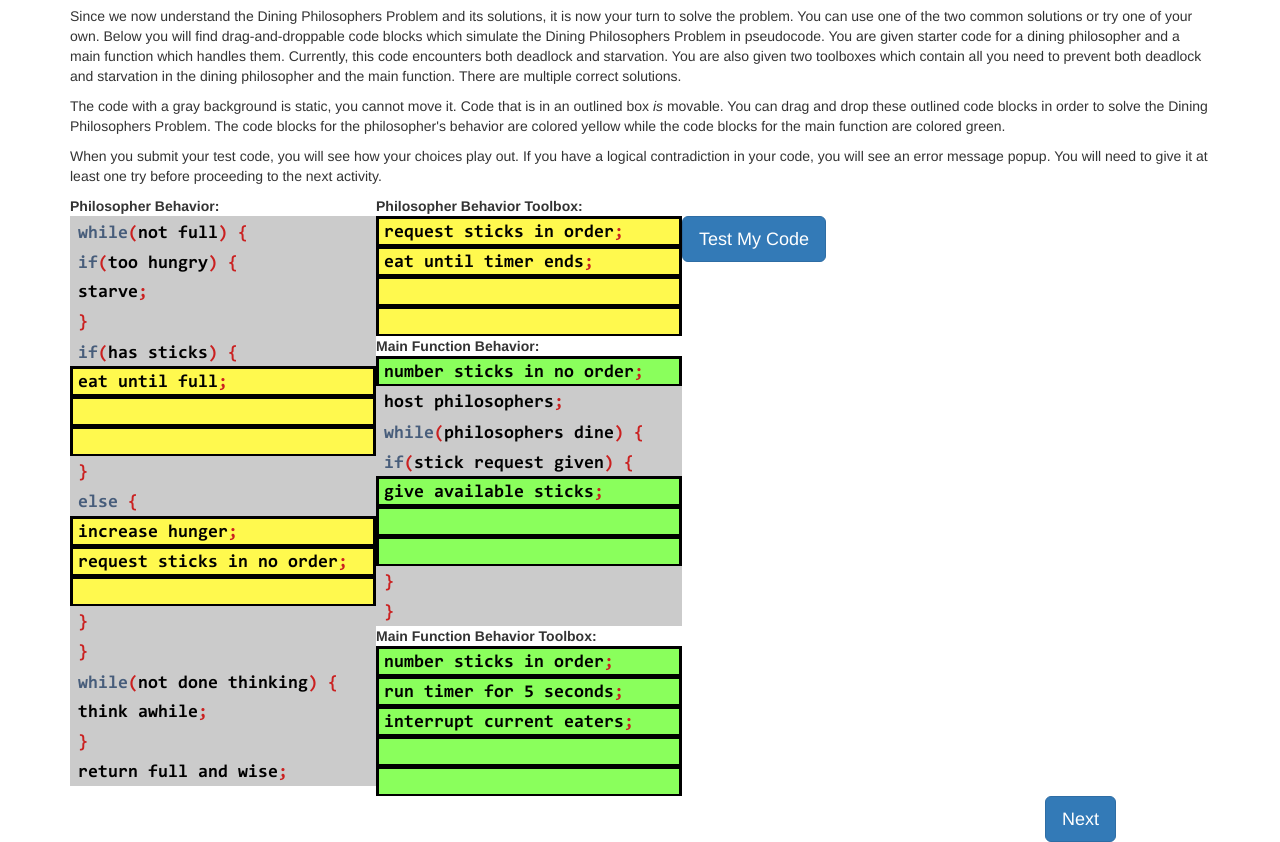
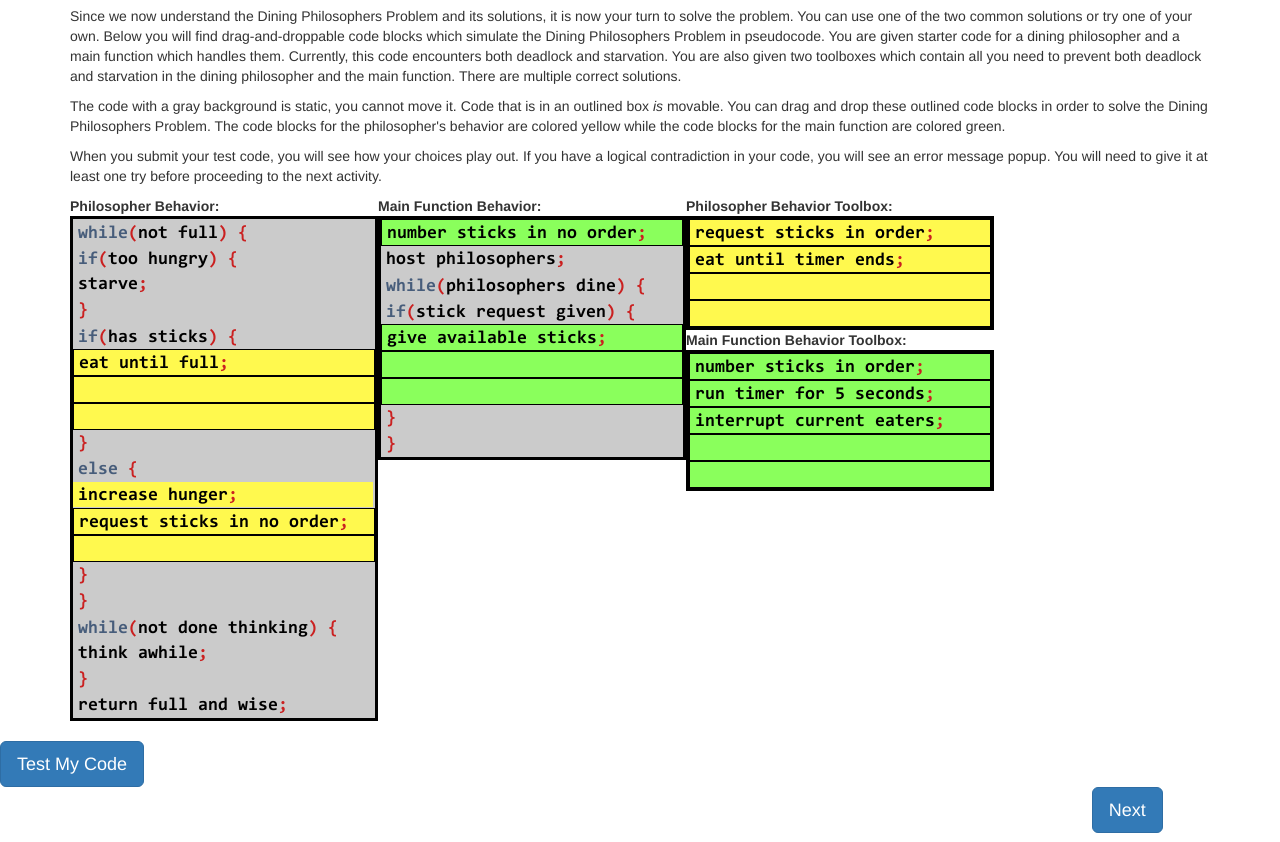
Before and after one commit to shutt5/shutt5.github.io, a PHP site: page /PPPP/code.php in a window 1280 px wide. Shown: the part 156-998 px from the top of the page. Run offline with PHP 8.4, Linux system fonts and the light colour scheme.

Commit message:
Fixes bug in drag-and-drop behavior Modifies code block layout

```diff
--- a/PPPP/code.php
+++ b/PPPP/code.php
@@ -123,6 +123,8 @@ function run() {
 	var deadlock = 0;
 	var starvation = 0;
 	var success = 0;
+	var error = 0;
+	var error_string = "";
 
 	for(var j = 0; j < dpBlocks.length; j++) {
 		if(dpBlocks[j] == "eat_until_full") {
@@ -145,24 +147,20 @@ function run() {
 		}
 	}
 	if(eat_until_full != -1 && eat_until_timer_ends != -1) {
-		alert("Contradiction: Philosopher eats until full and also eats until timer ends.\nPlease fix your contradiction and try again.");
-		return 1;
+		error = 1;
+		error_string = error_string + ("Contradiction: Philosopher should only eat once per loop iteration.\nPlease remove either 'eat until full' or 'eat until timer ends'.\n\n");
 	}
-	else if(request_sticks_no_order != -1 && request_sticks_in_order != -1) {
-		alert("Contradiction: Philosopher requests chopsticks in no particular order and also requests chopsticks in a particular order.\nPlease fix your contradiction and try again.");
-		return 1;
+	if(request_sticks_no_order != -1 && request_sticks_in_order != -1) {
+		error = 1;
+		error_string = error_string + ("Contradiction: Philosopher should only request chopsticks once per loop iteration.\nPlease remove either 'request sticks in order' or 'request sticks in no order'.\n\n");
 	}
-	else if(hunger == -1) {
-		alert("Tricky: Philosopher must increase in hunger if it cannot eat.\nNice try. Please put 'increase hunger' back in the code.");
-		return 1;
+	if(request_sticks_in_order == -1 && request_sticks_no_order == -1) {
+		error = 1;
+		error_string = error_string + ("Error: Philosopher must request chopsticks.\nPlease put either 'request sticks in order' or 'request sticks in no order' back in the code.\n\n");
 	}
-	else if(request_sticks_in_order == -1 && request_sticks_no_order == -1) {
-		alert("Error: Philosopher must request chopsticks at some point.\nPlease put either 'request sticks in no order' or 'request sticks in order' function back in the code and try again.");
-		return 1;
-	}
-	else if(eat_until_full == -1 && eat_until_timer_ends == -1) {
-		alert("Error: Philosopher must eat.\nPlease put either 'eat until full' or 'eat until timer ends' function back in the code and try again.");
-		return 1;
+	if(eat_until_full == -1 && eat_until_timer_ends == -1) {
+		error = 1;
+		error_string = error_string + ("Error: Philosopher must eat.\nPlease put either 'eat until full' or 'eat until timer ends' back in the code.\n\n");
 	}
 
 	for(var j = 0; j < mainBlocks.length; j++) {
@@ -183,45 +181,40 @@ function run() {
 		}
 	}
 	if(number_sticks_no_order == -1 && number_sticks_in_order == -1) {
-		alert("Error: Main function must number the chopsticks so the dining philosophers know which ones they can pick up.\nPlease put either 'number sticks in no order' or 'number sticks in order' function back in the code and try again.");
-		return 1;
+		error = 1;
+		error_string = error_string + ("Error: Main function must number the chopsticks so the dining philosophers know which ones they can pick up.\nPlease put either 'number sticks in order' or 'number sticks in no order' back in the code.");
 	}
-	else if(number_sticks_no_order != -1 && number_sticks_in_order != -1) {
-		alert("Contradiction: Main function numbers chopsticks in no particular order and also numbers chopsticks in a particular order.\nPlease fix your contradiction and try again.");
-		return 1;
+	if(number_sticks_no_order != -1 && number_sticks_in_order != -1) {
+		error = 1;
+		error_string = error_string + ("Contradiction: Main function should only number chopsticks once.\nPlease remove either 'number sticks in order' or 'number sticks in no order'.");
 	}
-	else if(give_available_sticks == -1) {
-		alert("Error: Main function must give available adjacent chopsticks to a philosopher upon request.\nPlease put 'give available sticks' back in the code and try again.");
+	if(give_available_sticks == -1) {
+		error = 1;
+		error_string = error_string + ("Error: Main function must give available adjacent chopsticks to a philosopher upon request.\nPlease put 'give available sticks' back in the code and try again.");
+	}
+
+	if(error > 0) {
+		alert(error_string);
 		return 1;
 	}
 
 	if((hunger > 13 && (hunger < request_sticks_in_order || hunger < request_sticks_no_order)) && (request_sticks_in_order > 14 && request_sticks_in_order < 18) && (eat_until_timer_ends > 7 && eat_until_timer_ends < 12) && number_sticks_in_order == 0) {
 		alert("Your solution successfully solves the Dining Philosophers Problem.\nCongratulations!");
-		solution = 1;
 		return 0;
 	}
 	if((give_available_sticks > 3 && give_available_sticks < run_timer) && (hunger > 13 && (hunger < request_sticks_in_order || hunger < request_sticks_no_order)) && (eat_until_timer_ends > 7) && (eat_until_timer_ends < 12) && (run_timer > 4 && run_timer < 9)) {
 		alert("Your solution successfully solves the Dining Philosophers Problem.\nCongratulations!");
-		solution = 2;
 		return 0;
 	}
 	if((give_available_sticks > 3 && give_available_sticks < run_timer) && (hunger > 13 && (hunger < request_sticks_in_order || hunger < request_sticks_no_order)) && (request_sticks_in_order > 14 && request_sticks_in_order < 18) && ((eat_until_timer_ends > 7 || eat_until_full > 7) && (eat_until_timer_ends < 12 || eat_until_full < 12)) && number_sticks_in_order == 0 && (run_timer > 4 && run_timer < 9) && (interrupt_current_action > 5 && interrupt_current_action < 10) && run_timer < interrupt_current_action) {
 		alert("Your solution successfully solves the Dining Philosophers Problem.\nCongratulations!");
-		solution = 3;
 		return 0;
 	}
 	if((give_available_sticks > 3 && give_available_sticks < run_timer) && (hunger > 13 && (hunger < request_sticks_in_order || hunger < request_sticks_no_order)) && ((request_sticks_in_order > 14 || request_sticks_no_order > 14) && (request_sticks_in_order < 18 || request_sticks_no_order < 18)) && ((eat_until_timer_ends > 7 || eat_until_full > 7) && (eat_until_timer_ends < 12 || eat_until_full < 12)) && (number_sticks_in_order == 0 || number_sticks_no_order == 0) && (run_timer > 4 && run_timer < 9) && (interrupt_current_action > 5 && interrupt_current_action < 10) && run_timer < interrupt_current_action) {
 		alert("Your solution successfully solves the Dining Philosophers Problem.\nCongratulations!");
-		solution = 4;
 		return 0;
 	}
 
-	if(eat_until_full != -1 && (run_timer == -1 && interrupt_current_action == -1)) {
-		starvation = 1;
-	}
-	else if(eat_until_timer_ends != -1 && run_timer == -1)	{
-		starvation = 1;
-	}
 	animate(deadlock, starvation, success);
 	alert("Your solution does not successfully solve the Dining Philosophers Problem.\nPlease review your pseudocode and try again.");
 	return 1;
@@ -248,14 +241,16 @@ When you submit your test code, you will see how your choices play out. If you h
 </p>
 </div>
 <style>
-div[class="codeBox"] {width:306px;height:30px;border:3px solid #000000;}
-div[class="flatBox"] {width:306px;height:30px;border:3px solid #cbcbcb;}
+div[class="outline"] {border:3px solid #000000;background-color:#cbcbcb;}
+div[class="codeBox"] {width:302px;height:27px;border:1px solid #000000;}
+div[class="flatBox"] {width:302px;height:26px;}
 </style>
 
 
 
 <div style="float: left">
 <b>Philosopher Behavior:</b><br/>
+<div class="outline">
 <div id="6" class="flatBox">
 <img id="if_not_full" src="./code_block_assets/if_not_full.png" draggable="false" width="300" height="25"></img>
 </div>
@@ -271,14 +266,14 @@ div[class="flatBox"] {width:306px;height:30px;border:3px solid #cbcbcb;}
 <div id="7" class="flatBox">
 <img id="if_has_sticks" src="./code_block_assets/if_has_sticks.png" draggable="false" width="300" height="25"></img>
 </div>
-<div id="8" class="codeBox" ondrop="drop(event)" ondragover="droppable(event)">
-<img id="eat_until_full" src="./code_block_assets/eat_until_full.png" draggable="true" ondragstart="drag(event, document.getElementById('eat_until_full').parentNode.id)" width="300" height="25"></img>
+<div id="8" class="codeBox" >
+<img id="eat_until_full" src="./code_block_assets/eat_until_full.png" draggable="true" ondrop="drop(event)" ondragover="droppable(event)" ondragstart="drag(event, document.getElementById('eat_until_full').parentNode.id)" width="300" height="25"></img>
 </div>
-<div id="9" class="codeBox" ondrop="drop(event)" ondragover="droppable(event)">
-<img id="blank1" src="./code_block_assets/blank_phil.png" draggable="true" ondragstart="drag(event, document.getElementById('blank1').parentNode.id)" width="300" height="25"></img>
+<div id="9" class="codeBox" >
+<img id="blank1" src="./code_block_assets/blank_phil.png" draggable="true" ondrop="drop(event)" ondragover="droppable(event)" ondragstart="drag(event, document.getElementById('blank1').parentNode.id)" width="300" height="25"></img>
 </div>
-<div id="10" class="codeBox" ondrop="drop(event)" ondragover="droppable(event)">
-<img id="blank2" src="./code_block_assets/blank_phil.png" draggable="true" ondragstart="drag(event, document.getElementById('blank2').parentNode.id)" width="300" height="25"></img>
+<div id="10" class="codeBox" >
+<img id="blank2" src="./code_block_assets/blank_phil.png" draggable="true" ondrop="drop(event)" ondragover="droppable(event)" ondragstart="drag(event, document.getElementById('blank2').parentNode.id)" width="300" height="25"></img>
 </div>
 <div id="12" class="flatBox">
 <img id="close2" src="./code_block_assets/close_brace.png" draggable="false" width="300" height="25"></img>
@@ -286,14 +281,14 @@ div[class="flatBox"] {width:306px;height:30px;border:3px solid #cbcbcb;}
 <div id="13" class="flatBox">
 <img id="else1" src="./code_block_assets/else.png" draggable="false" width="300" height="25"></img>
 </div>
-<div id="14" class="codeBox" ondrop="drop(event)" ondragover="droppable(event)">
-<img id="hunger++" src="./code_block_assets/hunger++.png" draggable="true" ondragstart="drag(event, document.getElementById('hunger++').parentNode.id)" width="300" height="25"></img>
+<div id="14" class="flatBox" >
+<img id="hunger++" src="./code_block_assets/hunger++.png" draggable="false" width="300" height="25"></img>
 </div>
-<div id="15" class="codeBox" ondrop="drop(event)" ondragover="droppable(event)">
-<img id="request_sticks_no_order" src="./code_block_assets/request_sticks_no_order.png" draggable="true" ondragstart="drag(event, document.getElementById('request_sticks_no_order').parentNode.id)" width="300" height="25"></img>
+<div id="15" class="codeBox" >
+<img id="request_sticks_no_order" src="./code_block_assets/request_sticks_no_order.png" draggable="true" ondrop="drop(event)" ondragover="droppable(event)" ondragstart="drag(event, document.getElementById('request_sticks_no_order').parentNode.id)" width="300" height="25"></img>
 </div>
-<div id="16" class="codeBox" ondrop="drop(event)" ondragover="droppable(event)">
-<img id="blank4" src="./code_block_assets/blank_phil.png" draggable="true" ondragstart="drag(event, document.getElementById('blank4').parentNode.id)" width="300" height="25"></img>
+<div id="16" class="codeBox" >
+<img id="blank4" src="./code_block_assets/blank_phil.png" draggable="true" ondrop="drop(event)" ondragover="droppable(event)" ondragstart="drag(event, document.getElementById('blank4').parentNode.id)" width="300" height="25"></img>
 </div>
 <div id="19" class="flatBox">
 <img id="close3" src="./code_block_assets/close_brace.png" draggable="false" width="300" height="25"></img>
@@ -314,32 +309,15 @@ div[class="flatBox"] {width:306px;height:30px;border:3px solid #cbcbcb;}
 <img id="exit_success" src="./code_block_assets/exit_success.png" draggable="false" width="300" height="25"></img>
 </div>
 </div>
+</div>
 
 
 
 <div style="float: left">
-<div>
-<b>Philosopher Behavior Toolbox:</b><br/>
-<div id="100" class="codeBox" ondrop="drop(event)" ondragover="droppable(event)">
-<img id="request_sticks_in_order" src="./code_block_assets/request_sticks_in_order.png" draggable="true" ondragstart="drag(event, document.getElementById('request_sticks_in_order').parentNode.id)" width="300" height="25"></img>
-</div>
-<div id="101" class="codeBox" ondrop="drop(event)" ondragover="droppable(event)">
-<img id="eat_until_timer_ends" src="./code_block_assets/eat_until_timer_ends.png" draggable="true" ondragstart="drag(event, document.getElementById('eat_until_timer_ends').parentNode.id)" width="300" height="25"></img>
-</div>
-<div id="102" class="codeBox" ondrop="drop(event)" ondragover="droppable(event)">
-<img id="blank100" src="./code_block_assets/blank_phil.png" draggable="true" ondragstart="drag(event, document.getElementById('blank100').parentNode.id)" width="300" height="25"></img>
-</div>
-<div id="103" class="codeBox" ondrop="drop(event)" ondragover="droppable(event)">
-<img id="blank101" src="./code_block_assets/blank_phil.png" draggable="true" ondragstart="drag(event, document.getElementById('blank101').parentNode.id)" width="300" height="25"></img>
-</div>
-</div>
-
-
-
-<div>
 <b>Main Function Behavior:</b><br/>
-<div id="200" class="codeBox" ondrop="drop(event)" ondragover="droppable(event)">
-<img id="number_sticks_no_order" src="./code_block_assets/number_sticks_no_order.png" draggable="true" ondragstart="drag(event, document.getElementById('number_sticks_no_order').parentNode.id)" width="300" height="25"></img>
+<div class="outline">
+<div id="200" class="codeBox" >
+<img id="number_sticks_no_order" src="./code_block_assets/number_sticks_no_order.png" draggable="true" ondrop="drop(event)" ondragover="droppable(event)" ondragstart="drag(event, document.getElementById('number_sticks_no_order').parentNode.id)" width="300" height="25"></img>
 </div>
 <div id="201" class="flatBox">
 <img id="run_philosophers" src="./code_block_assets/run_philosophers.png" draggable="false" width="300" height="25"></img>
@@ -350,14 +328,14 @@ div[class="flatBox"] {width:306px;height:30px;border:3px solid #cbcbcb;}
 <div id="203" class="flatBox">
 <img id="if_stick_request" src="./code_block_assets/if_stick_request.png" draggable="false" width="300" height="25"></img>
 </div>
-<div id="204" class="codeBox" ondrop="drop(event)" ondragover="droppable(event)">
-<img id="give_available_sticks" src="./code_block_assets/give_available_sticks.png" draggable="true" ondragstart="drag(event, document.getElementById('give_available_sticks').parentNode.id)" width="300" height="25"></img>
+<div id="204" class="codeBox" >
+<img id="give_available_sticks" src="./code_block_assets/give_available_sticks.png" draggable="true" ondrop="drop(event)" ondragover="droppable(event)" ondragstart="drag(event, document.getElementById('give_available_sticks').parentNode.id)" width="300" height="25"></img>
 </div>
-<div id="205" class="codeBox" ondrop="drop(event)" ondragover="droppable(event)">
-<img id="blank200" src="./code_block_assets/blank_main.png" draggable="true" ondragstart="drag(event, document.getElementById('blank200').parentNode.id)" width="300" height="25"></img>
+<div id="205" class="codeBox" >
+<img id="blank200" src="./code_block_assets/blank_main.png" draggable="true" ondrop="drop(event)" ondragover="droppable(event)" ondragstart="drag(event, document.getElementById('blank200').parentNode.id)" width="300" height="25"></img>
 </div>
-<div id="206" class="codeBox" ondrop="drop(event)" ondragover="droppable(event)">
-<img id="blank201" src="./code_block_assets/blank_main.png" draggable="true" ondragstart="drag(event, document.getElementById('blank201').parentNode.id)" width="300" height="25"></img>
+<div id="206" class="codeBox" >
+<img id="blank201" src="./code_block_assets/blank_main.png" draggable="true" ondrop="drop(event)" ondragover="droppable(event)" ondragstart="drag(event, document.getElementById('blank201').parentNode.id)" width="300" height="25"></img>
 </div>
 <div id="210" class="flatBox">
 <img id="close200" src="./code_block_assets/close_brace.png" draggable="false" width="300" height="25"></img>
@@ -366,25 +344,46 @@ div[class="flatBox"] {width:306px;height:30px;border:3px solid #cbcbcb;}
 <img id="close201" src="./code_block_assets/close_brace.png" draggable="false" width="300" height="25"></img>
 </div>
 </div>
+</div>
+
+
+<div style="float: left">
+<b>Philosopher Behavior Toolbox:</b><br/>
+<div class="outline">
+<div id="100" class="codeBox" >
+<img id="request_sticks_in_order" src="./code_block_assets/request_sticks_in_order.png" draggable="true" ondrop="drop(event)" ondragover="droppable(event)" ondragstart="drag(event, document.getElementById('request_sticks_in_order').parentNode.id)" width="300" height="25"></img>
+</div>
+<div id="101" class="codeBox" >
+<img id="eat_until_timer_ends" src="./code_block_assets/eat_until_timer_ends.png" draggable="true" ondrop="drop(event)" ondragover="droppable(event)" ondragstart="drag(event, document.getElementById('eat_until_timer_ends').parentNode.id)" width="300" height="25"></img>
+</div>
+<div id="102" class="codeBox" >
+<img id="blank100" src="./code_block_assets/blank_phil.png" draggable="true" ondrop="drop(event)" ondragover="droppable(event)" ondragstart="drag(event, document.getElementById('blank100').parentNode.id)" width="300" height="25"></img>
+</div>
+<div id="103" class="codeBox" >
+<img id="blank101" src="./code_block_assets/blank_phil.png" draggable="true" ondrop="drop(event)" ondragover="droppable(event)" ondragstart="drag(event, document.getElementById('blank101').parentNode.id)" width="300" height="25"></img>
+</div>
+</div>
 
 
 
-<div style="float: left">
 <b>Main Function Behavior Toolbox:</b><br/>
-<div id="300" class="codeBox" ondrop="drop(event)" ondragover="droppable(event)">
-<img id="number_sticks_in_order" src="./code_block_assets/number_sticks_in_order.png" draggable="true" ondragstart="drag(event, document.getElementById('number_sticks_in_order').parentNode.id)" width="300" height="25"></img>
+<div class="outline">
+<div id="300" class="codeBox" >
+<img id="number_sticks_in_order" src="./code_block_assets/number_sticks_in_order.png" draggable="true" ondrop="drop(event)" ondragover="droppable(event)" ondragstart="drag(event, document.getElementById('number_sticks_in_order').parentNode.id)" width="300" height="25"></img>
 </div>
-<div id="301" class="codeBox" ondrop="drop(event)" ondragover="droppable(event)">
-<img id="run_timer" src="./code_block_assets/run_timer.png" draggable="true" ondragstart="drag(event, document.getElementById('run_timer').parentNode.id)" width="300" height="25"></img>
+<div id="301" class="codeBox" >
+<img id="run_timer" src="./code_block_assets/run_timer.png" draggable="true" ondrop="drop(event)" ondragover="droppable(event)" ondragstart="drag(event, document.getElementById('run_timer').parentNode.id)" width="300" height="25"></img>
 </div>
-<div id="303" class="codeBox" ondrop="drop(event)" ondragover="droppable(event)">
-<img id="interrupt_current_action" src="./code_block_assets/interrupt_current_action.png" draggable="true" ondragstart="drag(event, document.getElementById('interrupt_current_action').parentNode.id)" width="300" height="25"></img>
+<div id="303" class="codeBox" >
+<img id="interrupt_current_action" src="./code_block_assets/interrupt_current_action.png" draggable="true" ondrop="drop(event)" ondragover="droppable(event)" ondragstart="drag(event, document.getElementById('interrupt_current_action').parentNode.id)" width="300" height="25"></img>
 </div>
-<div id="304" class="codeBox" ondrop="drop(event)" ondragover="droppable(event)">
-<img id="blank300" src="./code_block_assets/blank_main.png" draggable="true" ondragstart="drag(event, document.getElementById('blank300').parentNode.id)" width="300" height="25"></img>
+<div id="304" class="codeBox" >
+<img id="blank300" src="./code_block_assets/blank_main.png" draggable="true" ondrop="drop(event)" ondragover="droppable(event)" ondragstart="drag(event, document.getElementById('blank300').parentNode.id)" width="300" height="25"></img>
 </div>
-<div id="305" class="codeBox" ondrop="drop(event)" ondragover="droppable(event)">
-<img id="blank301" src="./code_block_assets/blank_main.png" draggable="true" ondragstart="drag(event, document.getElementById('blank301').parentNode.id)" width="300" height="25"></img>
+<div id="305" class="codeBox" >
+<img id="blank301" src="./code_block_assets/blank_main.png" draggable="true" ondrop="drop(event)" ondragover="droppable(event)" ondragstart="drag(event, document.getElementById('blank301').parentNode.id)" width="300" height="25"></img>
+</div>
+</div>
 </div>
 </div>
 </div>
```
Also changed, not shown: 2 other files.
